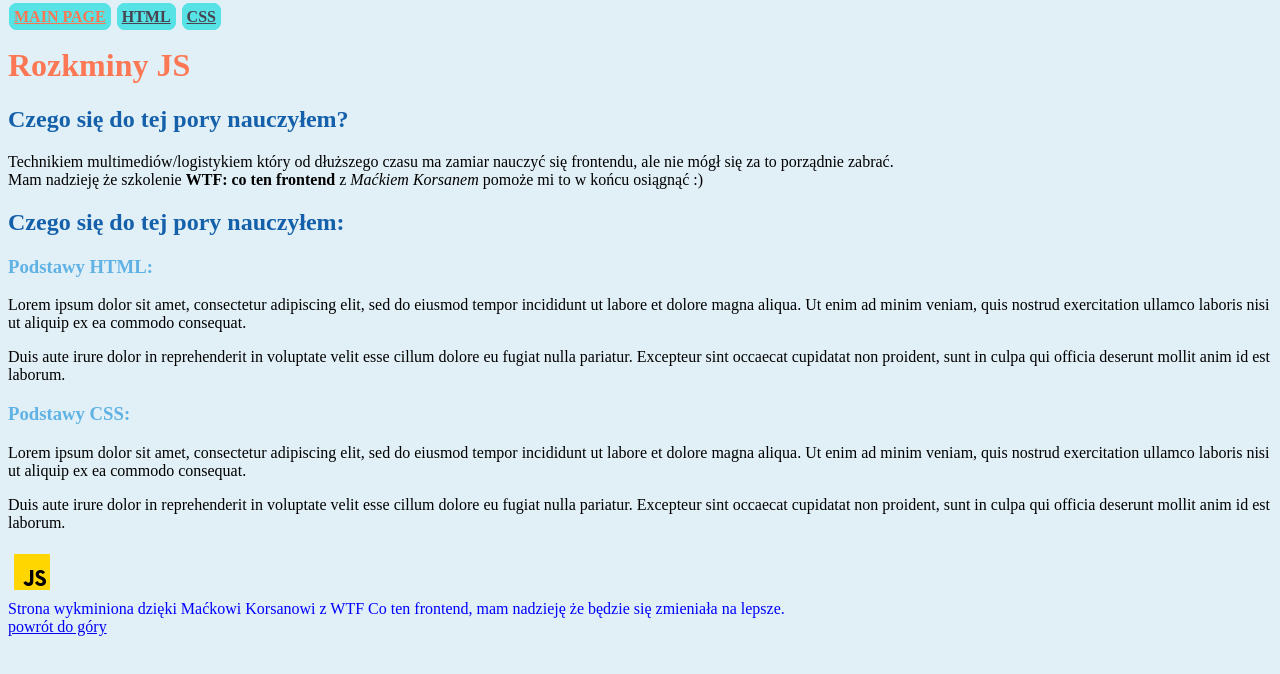
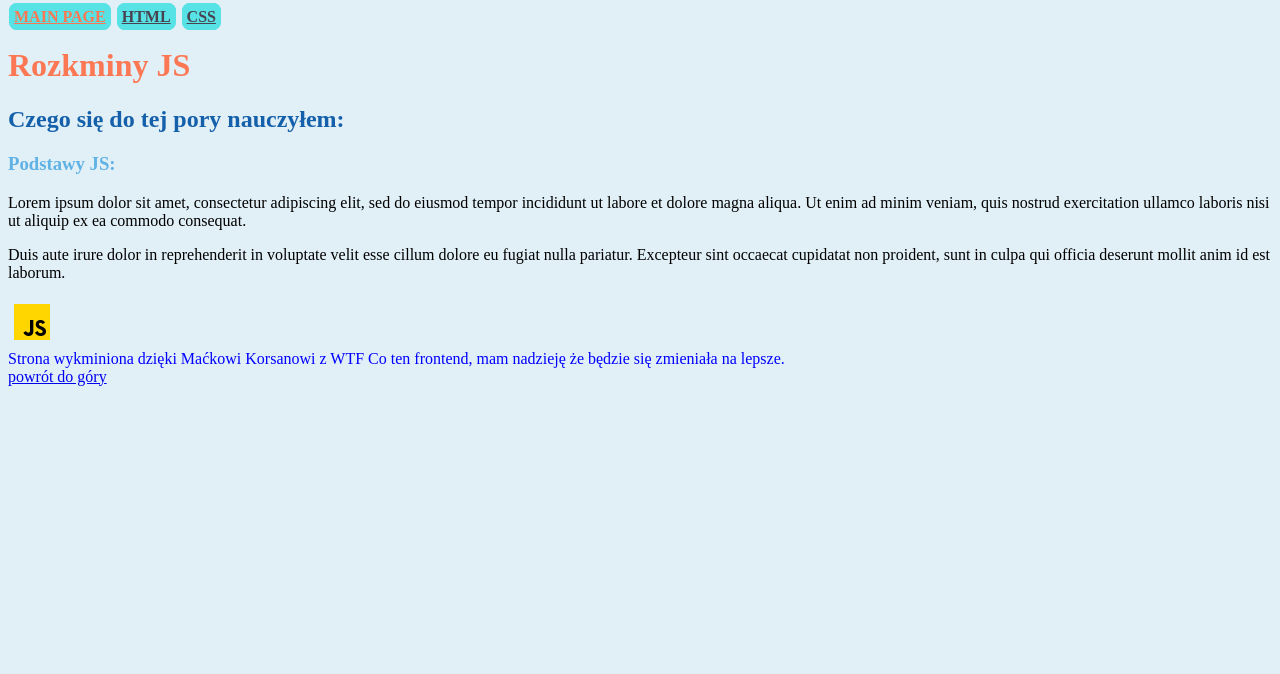
Before and after one commit to piotrmelinger/homepage, a plain HTML site: page js.html in a window 1280 px wide. Drawn offline with Linux system fonts and the light colour scheme.

Commit message:
applying BEM to .about .learning

```diff
--- a/js.html
+++ b/js.html
@@ -19,29 +19,14 @@
           Rozkminy JS
         </h1>
       </header>
-
-      <section>
-        <h2 class="questions">
-          Czego się do tej pory nauczyłem?
-        </h2>
-
-        <p>
-          Technikiem multimediów/logistykiem który od dłuższego czasu ma zamiar
-          nauczyć się frontendu, ale nie mógł się za to porządnie zabrać. <br />
-          Mam nadzieję że szkolenie <b>WTF: co ten frontend</b> z
-          <i>Maćkiem Korsanem</i>
-          pomoże mi to w końcu osiągnąć :)
-        </p>
-      </section>
-
-      <section>
-        <h2 class="questions">
+      <section class="learning">
+        <h2 class="learning__title">
           Czego się do tej pory nauczyłem:
         </h2>
 
         <article>
-          <h3 class="skills">
-            Podstawy HTML:
+          <h3 class="learning__language">
+            Podstawy JS:
           </h3>
 
           <p>
@@ -57,25 +42,6 @@
             anim id est laborum.
           </p>
         </article>
-        <article>
-          <h3 class="skills">
-            Podstawy CSS:
-          </h3>
-
-          <p>
-            Lorem ipsum dolor sit amet, consectetur adipiscing elit, sed do
-            eiusmod tempor incididunt ut labore et dolore magna aliqua. Ut enim
-            ad minim veniam, quis nostrud exercitation ullamco laboris nisi ut
-            aliquip ex ea commodo consequat.
-          </p>
-          <p>
-            Duis aute irure dolor in reprehenderit in voluptate velit esse
-            cillum dolore eu fugiat nulla pariatur. Excepteur sint occaecat
-            cupidatat non proident, sunt in culpa qui officia deserunt mollit
-            anim id est laborum.
-          </p>
-        </article>
-
       </section>
     </main>
     <footer>
--- a/style.css
+++ b/style.css
@@ -1,47 +1,46 @@
 body {
-    background: #E1EFF6;
+  background: #e1eff6;
 }
-h2 {
-    color: #1460AA;
-}
-h3 {
-    color: #cf0f0f;
-}
+
 footer {
   color: blue;
-    ;
 }
 
-.top-navigation__link{
+.top-navigation__link {
   color: #474350;
   font-weight: bold;
-    background-color: #57E2E5;
+  background-color: #57e2e5;
   margin: 1px;
-    border: solid #57E2E5 5px;
+  border: solid #57e2e5 5px;
   border-radius: 8px;
 }
-.top-navigation--special-link{
-    color: #FC7753;
+.top-navigation--special-link {
+  color: #fc7753;
 }
 
-
 .main-header {
-    color: #FC7753
+  color: #fc7753;
 }
-.about{
-
+.about {
 }
-.about__description{
-
+.about__description {
 }
 .about__photo {
   border-radius: 50%;
-    border: solid #FC7753 10px;
+  border: solid #fc7753 10px;
+  max-width: 100px;
+  max-height: 100px;
 }
 .about__title {
-    color: #57E2E5
+  color: #1460aa;
+}
+.skills {
+  color: #60b2e5;
 }
 
-.skills {
-    color: #60B2E5
+.learning__language {
+    color: #60b2e5;
 }
+.learning__title {
+    color: #1460aa
+}
```
Also changed, not shown: css.html (+3 -37 lines), html.html (+3 -35 lines), index.html (+6 -6 lines). Lines whose indentation alone changed are shown as unchanged.
